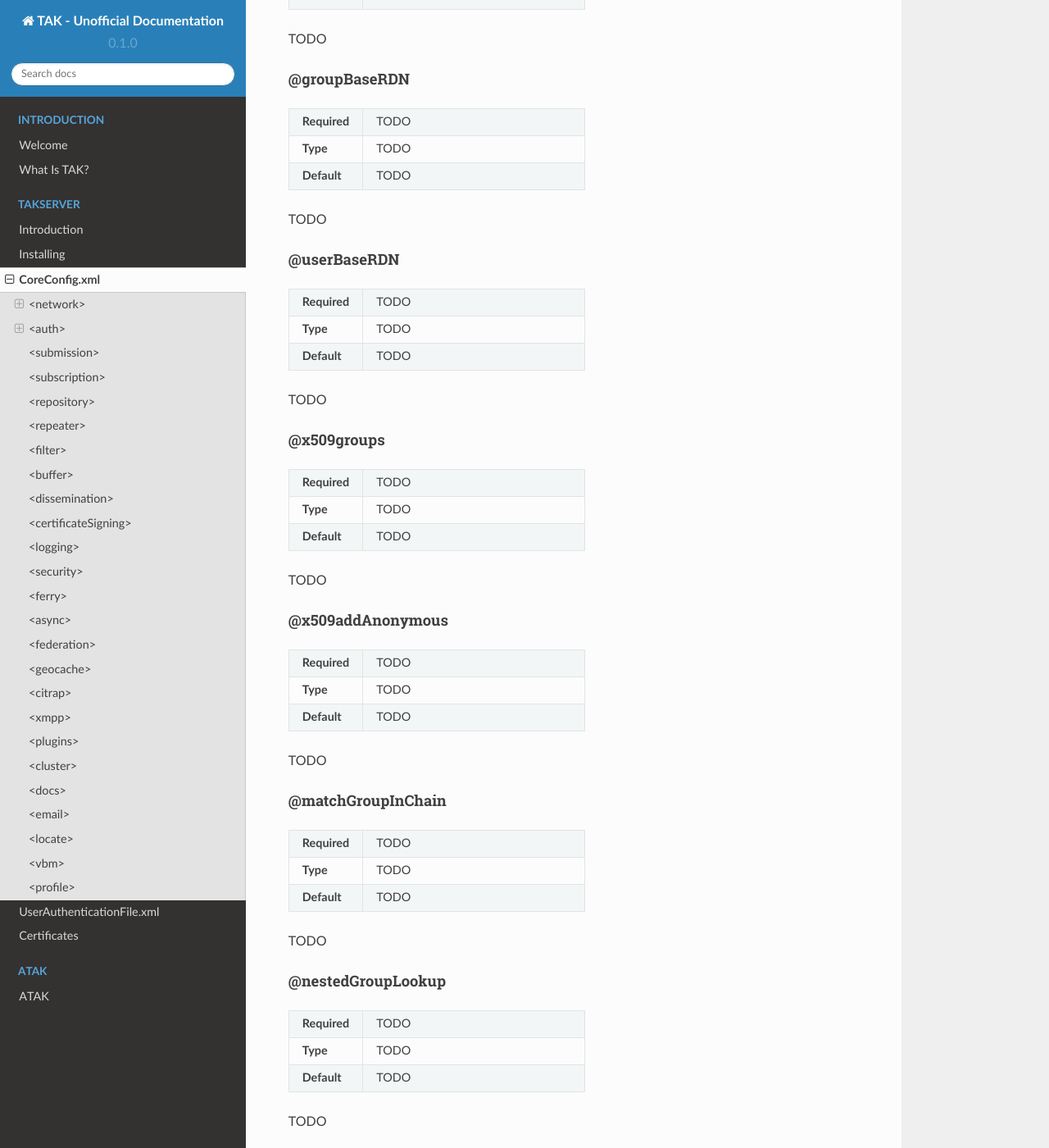
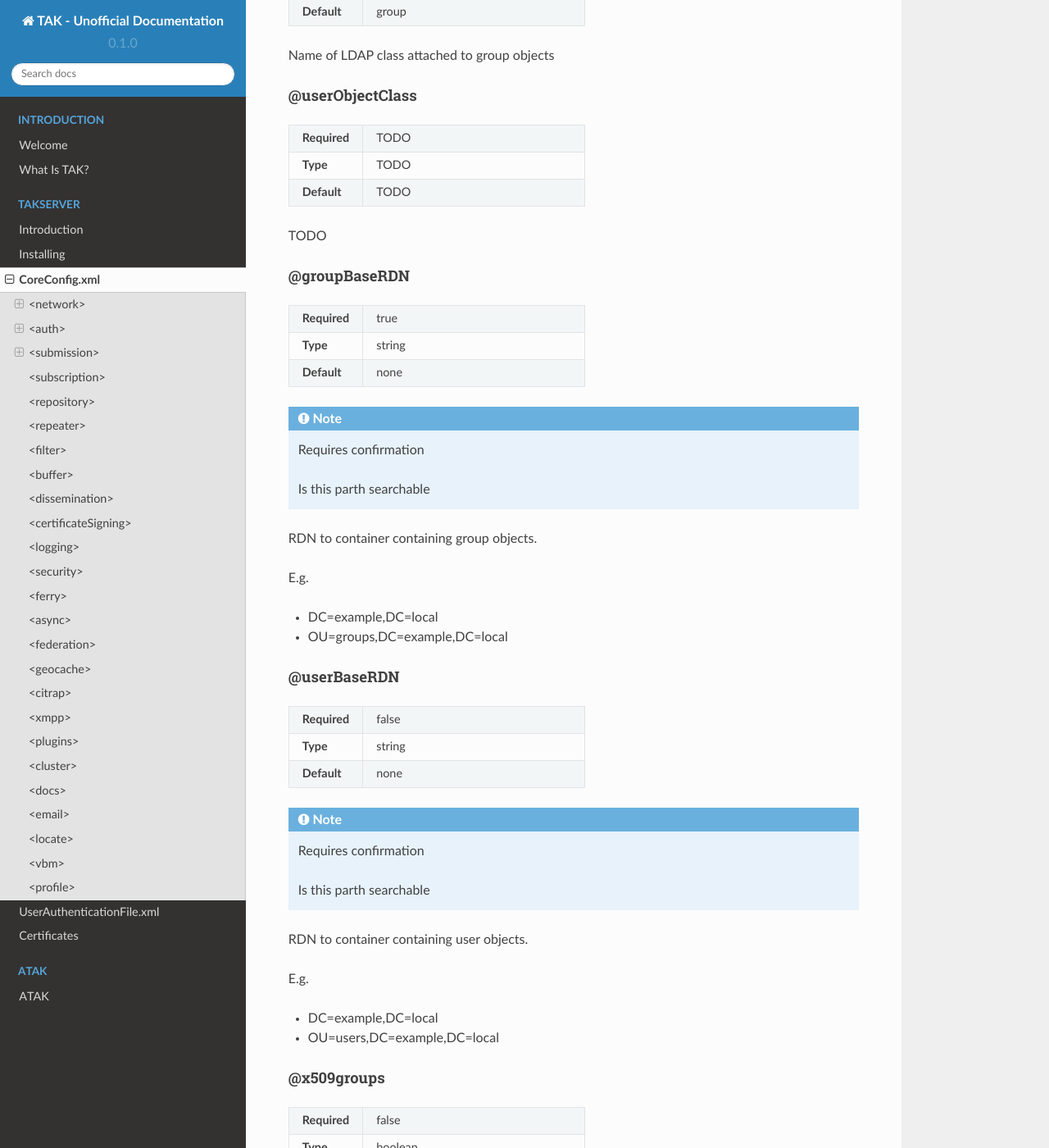
Before and after one commit to jimmypw/doc-tak, a Sphinx documentation site: the page built from docs/source/takserver/coreconfig.rst, in a window 1280 px wide and 1400 px high, scrolled down 12237 px. Shown: the whole window at 82% size. Built offline with Sphinx 7.4.7 and the Read the Docs theme 2.0.0, drawn with Linux system fonts in a browser that asks for light colours; some of the changed text lies outside the part shown.

```diff
--- a/docs/source/takserver/coreconfig.rst
+++ b/docs/source/takserver/coreconfig.rst
@@ -713,13 +713,17 @@ TODO: not sure on the functionality
    :header-rows: 0
 
    * - **Required**
-     - TODO
-   * - **Type**
-     - TODO
-   * - **Default**
-     - TODO
-
-TODO
+     - true
+   * - **Type**
+     - string
+   * - **Default**
+     - none
+
+TODO
+
+URL of ldap server to connect to
+
+Example: ldaps://
 
 
 @userstring
@@ -730,13 +734,13 @@ TODO
    :header-rows: 0
 
    * - **Required**
-     - TODO
-   * - **Type**
-     - TODO
-   * - **Default**
-     - TODO
-
-TODO
+     - true
+   * - **Type**
+     - string
+   * - **Default**
+     - none
+
+UNKNOWN/TODO
 
 
 @updateinterval
@@ -747,11 +751,11 @@ TODO
    :header-rows: 0
 
    * - **Required**
-     - TODO
-   * - **Type**
-     - TODO
-   * - **Default**
-     - TODO
+     - false
+   * - **Type**
+     - integer
+   * - **Default**
+     - none
 
 TODO
 
@@ -764,11 +768,11 @@ TODO
    :header-rows: 0
 
    * - **Required**
-     - TODO
-   * - **Type**
-     - TODO
-   * - **Default**
-     - TODO
+     - false
+   * - **Type**
+     - string
+   * - **Default**
+     - ""
 
 TODO
 
@@ -781,11 +785,11 @@ TODO
    :header-rows: 0
 
    * - **Required**
-     - TODO
-   * - **Type**
-     - TODO
-   * - **Default**
-     - TODO
+     - false
+   * - **Type**
+     - string
+   * - **Default**
+     - CN=(.*?)(?:,|$)
 
 TODO
 
@@ -807,7 +811,7 @@ TODO
 Must be one of:
 
 * AD - Active Directory
-* DS - TODO
+* DS - Unknown
 
 
 
@@ -820,7 +824,7 @@ Must be one of:
    :header-rows: 0
 
    * - **Required**
-     - TODO
+     - false
    * - **Type**
      - string
    * - **Default**
@@ -840,13 +844,17 @@ Binding to ldap server. One of either
    :header-rows: 0
 
    * - **Required**
-     - TODO
-   * - **Type**
-     - TODO
-   * - **Default**
-     - TODO
-
-TODO
+     - false
+   * - **Type**
+     - string
+   * - **Default**
+     - none
+
+TODO Confirm
+
+Service account for binding to ldap server
+
+e.g. CN=servicename,OU=serviceaccounts,DC=example,DC=local
 
 
 @serviceAccountCredential
@@ -857,13 +865,15 @@ TODO
    :header-rows: 0
 
    * - **Required**
-     - TODO
-   * - **Type**
-     - TODO
-   * - **Default**
-     - TODO
-
-TODO
+     - false
+   * - **Type**
+     - string
+   * - **Default**
+     - none
+
+TODO Confirm
+
+Credential (password) assocaiated with serviceAccountDN
 
 
 @groupObjectClass
@@ -874,13 +884,13 @@ TODO
    :header-rows: 0
 
    * - **Required**
-     - TODO
-   * - **Type**
-     - TODO
-   * - **Default**
-     - TODO
-
-TODO
+     - false
+   * - **Type**
+     - strings
+   * - **Default**
+     - group
+
+Name of LDAP class attached to group objects
 
 
 @userObjectClass
@@ -908,13 +918,23 @@ TODO
    :header-rows: 0
 
    * - **Required**
-     - TODO
-   * - **Type**
-     - TODO
-   * - **Default**
-     - TODO
-
-TODO
+     - true
+   * - **Type**
+     - string
+   * - **Default**
+     - none
+
+.. note::
+  Requires confirmation
+
+  Is this parth searchable
+
+RDN to container containing group objects.
+
+E.g.
+
+* DC=example,DC=local
+* OU=groups,DC=example,DC=local
 
 
 @userBaseRDN
@@ -925,13 +945,23 @@ TODO
    :header-rows: 0
 
    * - **Required**
-     - TODO
-   * - **Type**
-     - TODO
-   * - **Default**
-     - TODO
-
-TODO
+     - false
+   * - **Type**
+     - string
+   * - **Default**
+     - none
+
+.. note::
+  Requires confirmation
+
+  Is this parth searchable
+
+RDN to container containing user objects.
+
+E.g.
+
+* DC=example,DC=local
+* OU=users,DC=example,DC=local
 
 
 @x509groups
@@ -942,11 +972,11 @@ TODO
    :header-rows: 0
 
    * - **Required**
-     - TODO
-   * - **Type**
-     - TODO
-   * - **Default**
-     - TODO
+     - false
+   * - **Type**
+     - boolean
+   * - **Default**
+     - true
 
 TODO
 
@@ -959,11 +989,11 @@ TODO
    :header-rows: 0
 
    * - **Required**
-     - TODO
-   * - **Type**
-     - TODO
-   * - **Default**
-     - TODO
+     - false
+   * - **Type**
+     - boolean
+   * - **Default**
+     - false
 
 TODO
 
@@ -976,11 +1006,11 @@ TODO
    :header-rows: 0
 
    * - **Required**
-     - TODO
-   * - **Type**
-     - TODO
-   * - **Default**
-     - TODO
+     - false
+   * - **Type**
+     - boolean
+   * - **Default**
+     - false
 
 TODO
 
@@ -993,13 +1023,15 @@ TODO
    :header-rows: 0
 
    * - **Required**
-     - TODO
-   * - **Type**
-     - TODO
-   * - **Default**
-     - TODO
-
-TODO
+     - false
+   * - **Type**
+     - boolean
+   * - **Default**
+     - false
+
+TODO  confirm
+
+Follow nested groups
 
 
 @postMissionEventsAsPublic
@@ -1010,11 +1042,11 @@ TODO
    :header-rows: 0
 
    * - **Required**
-     - TODO
-   * - **Type**
-     - TODO
-   * - **Default**
-     - TODO
+     - false
+   * - **Type**
+     - boolean
+   * - **Default**
+     - false
 
 TODO
 
@@ -1027,11 +1059,11 @@ TODO
    :header-rows: 0
 
    * - **Required**
-     - TODO
-   * - **Type**
-     - TODO
-   * - **Default**
-     - TODO
+     - false
+   * - **Type**
+     - string
+   * - **Default**
+     - none
 
 TODO
 
@@ -1044,13 +1076,14 @@ TODO
    :header-rows: 0
 
    * - **Required**
-     - TODO
-   * - **Type**
-     - TODO
-   * - **Default**
-     - TODO
-
-TODO
+     - false
+   * - **Type**
+     - string
+   * - **Default**
+     - none
+
+Path to trust store containing certificate used to verify LDAP
+server connection certificate.
 
 
 @ldapsTruststorePass
@@ -1061,13 +1094,13 @@ TODO
    :header-rows: 0
 
    * - **Required**
-     - TODO
-   * - **Type**
-     - TODO
-   * - **Default**
-     - TODO
-
-TODO
+     - false
+   * - **Type**
+     - string
+   * - **Default**
+     - none
+
+The password associcated with keystore in @ldapsTruststoreFile
 
 
 @readOnlyGroup
@@ -1078,11 +1111,11 @@ TODO
    :header-rows: 0
 
    * - **Required**
-     - TODO
-   * - **Type**
-     - TODO
-   * - **Default**
-     - TODO
+     - false
+   * - **Type**
+     - string
+   * - **Default**
+     - none
 
 TODO
 
@@ -1095,11 +1128,11 @@ TODO
    :header-rows: 0
 
    * - **Required**
-     - TODO
-   * - **Type**
-     - TODO
-   * - **Default**
-     - TODO
+     - false
+   * - **Type**
+     - string
+   * - **Default**
+     - _READ
 
 TODO
 
@@ -1112,11 +1145,11 @@ TODO
    :header-rows: 0
 
    * - **Required**
-     - TODO
-   * - **Type**
-     - TODO
-   * - **Default**
-     - TODO
+     - false
+   * - **Type**
+     - string
+   * - **Default**
+     - _WRITE
 
 TODO
 
@@ -1129,11 +1162,11 @@ TODO
    :header-rows: 0
 
    * - **Required**
-     - TODO
-   * - **Type**
-     - TODO
-   * - **Default**
-     - TODO
+     - false
+   * - **Type**
+     - boolean
+   * - **Default**
+     - false
 
 TODO
 
@@ -1146,11 +1179,11 @@ TODO
    :header-rows: 0
 
    * - **Required**
-     - TODO
-   * - **Type**
-     - TODO
-   * - **Default**
-     - TODO
+     - false
+   * - **Type**
+     - string
+   * - **Default**
+     - none
 
 TODO
 
@@ -1163,11 +1196,11 @@ TODO
    :header-rows: 0
 
    * - **Required**
-     - TODO
-   * - **Type**
-     - TODO
-   * - **Default**
-     - TODO
+     - false
+   * - **Type**
+     - string
+   * - **Default**
+     - none
 
 TODO
 
@@ -1180,11 +1213,11 @@ TODO
    :header-rows: 0
 
    * - **Required**
-     - TODO
-   * - **Type**
-     - TODO
-   * - **Default**
-     - TODO
+     - false
+   * - **Type**
+     - string
+   * - **Default**
+     - none
 
 TODO
 
@@ -1197,11 +1230,11 @@ TODO
    :header-rows: 0
 
    * - **Required**
-     - TODO
-   * - **Type**
-     - TODO
-   * - **Default**
-     - TODO
+     - false
+   * - **Type**
+     - boolean
+   * - **Default**
+     - false
 
 TODO
 
@@ -1214,11 +1247,11 @@ TODO
    :header-rows: 0
 
    * - **Required**
-     - TODO
-   * - **Type**
-     - TODO
-   * - **Default**
-     - TODO
+     - false
+   * - **Type**
+     - string
+   * - **Default**
+     - 30000
 
 TODO
 
@@ -1231,11 +1264,11 @@ TODO
    :header-rows: 0
 
    * - **Required**
-     - TODO
-   * - **Type**
-     - TODO
-   * - **Default**
-     - TODO
+     - false
+   * - **Type**
+     - string
+   * - **Default**
+     - distinguishedName
 
 TODO
 
@@ -1248,11 +1281,11 @@ TODO
    :header-rows: 0
 
    * - **Required**
-     - TODO
-   * - **Type**
-     - TODO
-   * - **Default**
-     - TODO
+     - false
+   * - **Type**
+     - string
+   * - **Default**
+     - cn
 
 TODO
 
@@ -1458,6 +1491,65 @@ TODO
 <submission>
 ------------
 
+.. list-table::
+   :widths: 25 75
+   :header-rows: 0
+
+   * - **Required**
+     - false
+
+Submission service configuration
+
+@ignoreStaleMessages
+^^^^^^^^^^^^^^^^^^^^
+
+.. list-table::
+   :widths: 25 75
+   :header-rows: 0
+
+   * - **Required**
+     - false
+   * - **Type**
+     - boolean
+   * - **Default**
+     - none
+
+TODO
+
+@validateXml
+^^^^^^^^^^^^
+
+.. list-table::
+   :widths: 25 75
+   :header-rows: 0
+
+   * - **Required**
+     - false
+   * - **Type**
+     - boolean
+   * - **Default**
+     - false
+
+TODO
+
+
+@dropMesssagesIfAnyServiceIsFull
+^^^^^^^^^^^^^^^^^^^^^^^^^^^^^^^^
+
+.. list-table::
+   :widths: 25 75
+   :header-rows: 0
+
+   * - **Required**
+     - false
+   * - **Type**
+     - boolean
+   * - **Default**
+     - false
+
+TODO
+
+
 
 <subscription>
 --------------
```
